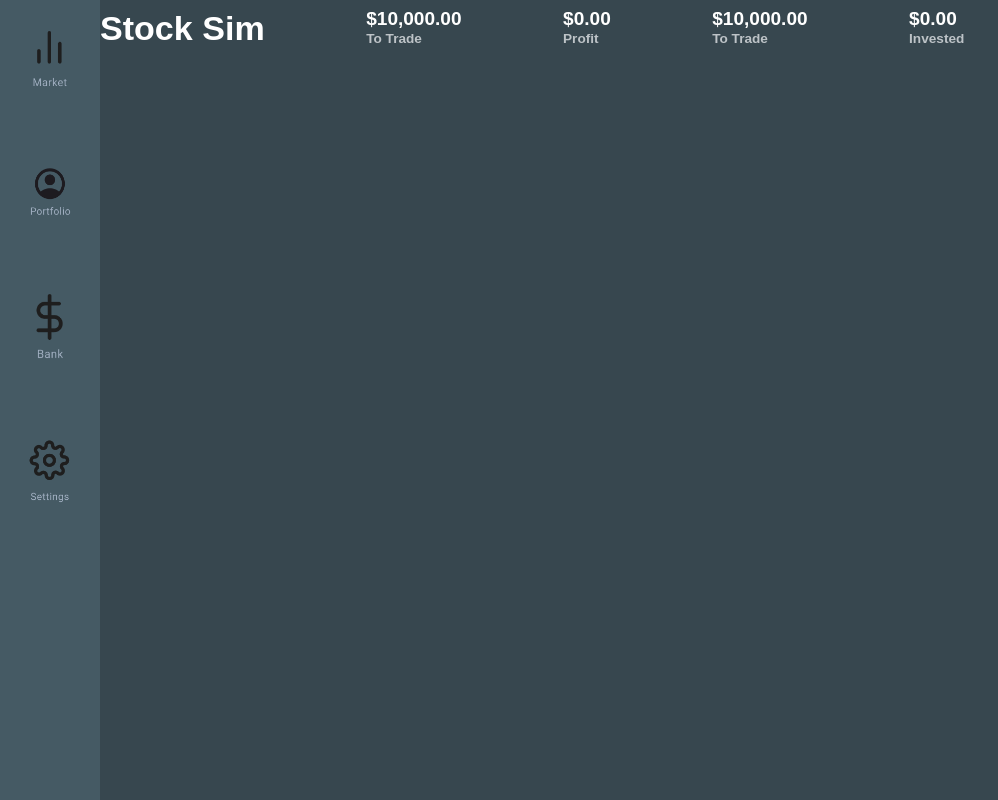
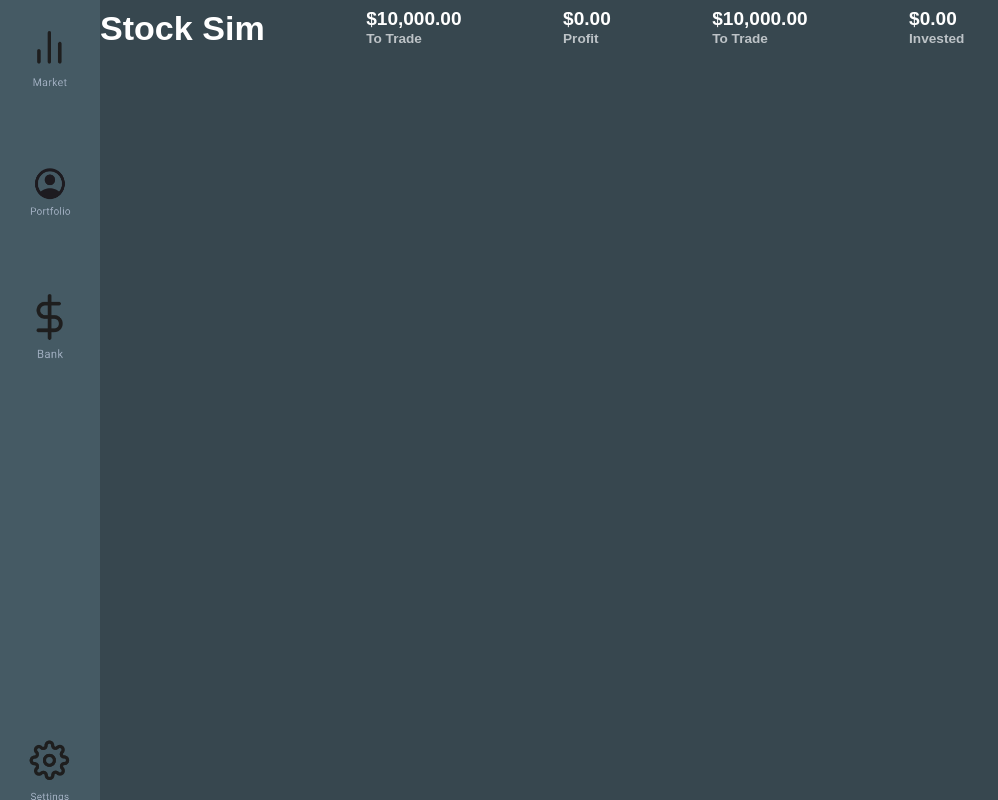
Before and after one commit to MichaelAho1/QuickMarkets, a React (Vite) app in the folder client/: page / in a window 1280 px wide. Shown: the whole page, without its empty margins (0-998 px from the left). Built offline with nearby package versions, Linux system fonts and the light colour scheme.

Commit message:
seperated settings from the rest of the navbar

```diff
--- a/client/src/HeaderBar/header.module.css
+++ b/client/src/HeaderBar/header.module.css
@@ -28,6 +28,8 @@
     margin-top: 10px;
     line-height: 0.9;
 }
+
+
 
 @media (max-width: 1350px) {
     .header {
--- a/client/src/NavBar/nav.module.css
+++ b/client/src/NavBar/nav.module.css
@@ -31,6 +31,10 @@
     height: 100%;
     max-width: 60px;
     max-height: 80px;
+}
+
+.bottomNav {
+    margin-top: 300%;
 }
 
 @media (max-width: 768px) {
--- a/client/src/index.css
+++ b/client/src/index.css
@@ -25,6 +25,6 @@ body, #root {
     .mainContent {
         margin-left: 5%;
         width: 95%;
-        padding: 1rem;
+        padding-left: 1rem;
     }
 }
```
